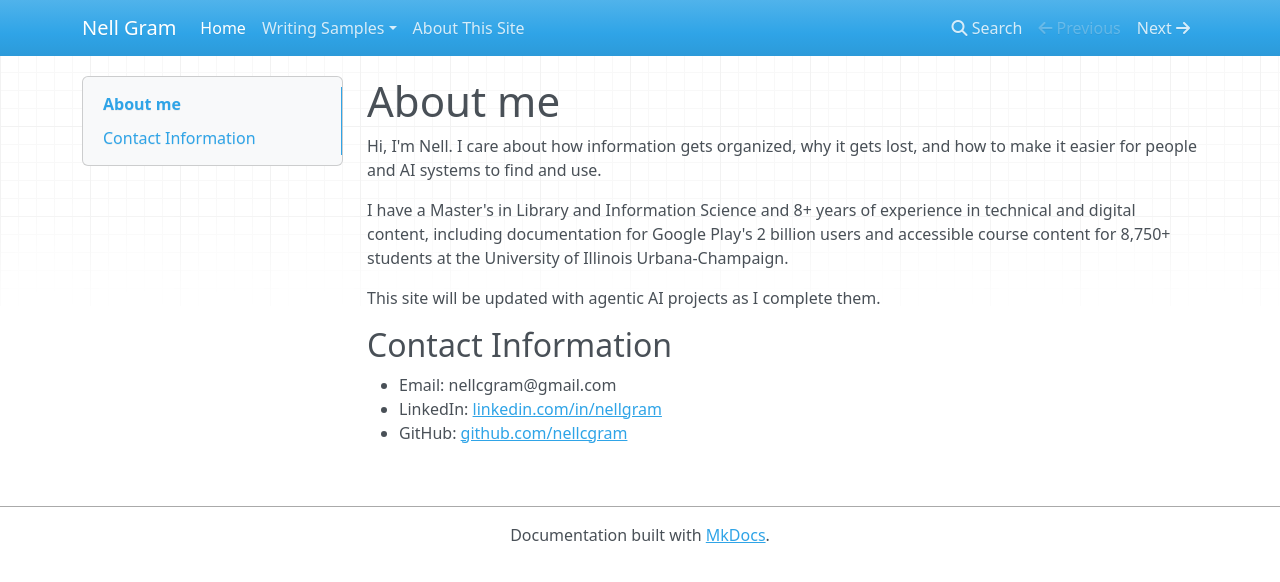
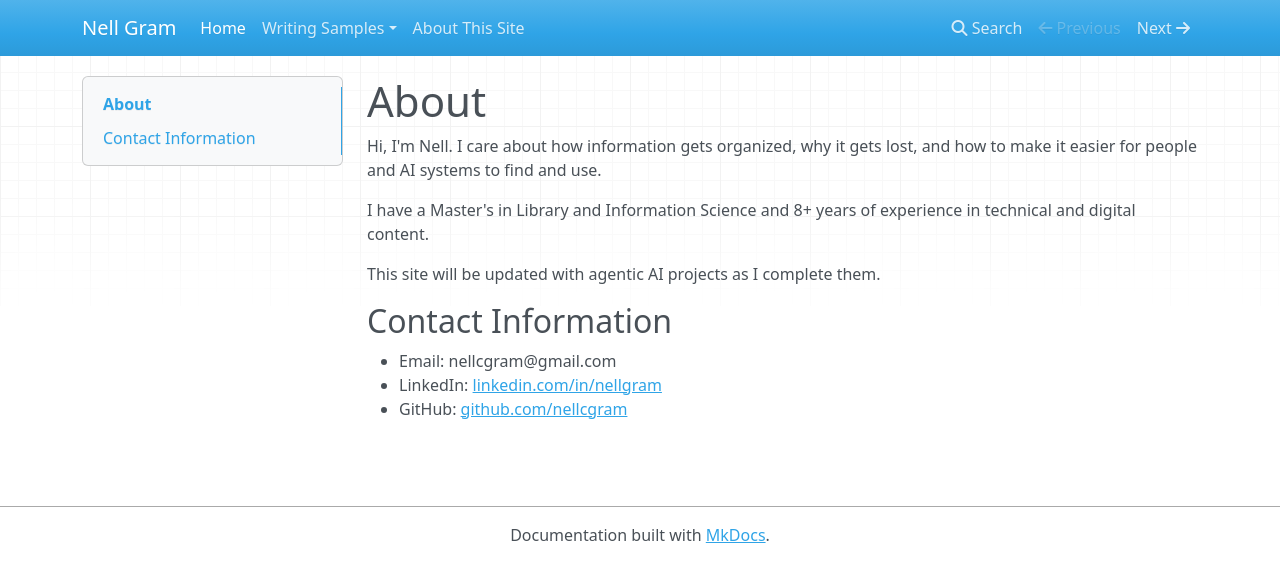
Before and after one commit to nellcgram/nellcgram.github.io, an MkDocs documentation site: the page built from docs/index.md, in a window 1280 px wide. Shown: the top 582 px of the page. Built offline with MkDocs 1.6.1, drawn with Linux system fonts in a browser that asks for light colours; nearby versions of some CDN libraries.

Commit message:
revised wording again

```diff
--- a/docs/index.md
+++ b/docs/index.md
@@ -1,8 +1,8 @@
-# About me
+# About
 
 Hi, I'm Nell. I care about how information gets organized, why it gets lost, and how to make it easier for people and AI systems to find and use.
 
-I have a Master's in Library and Information Science and 8+ years of experience in technical and digital content, including documentation for Google Play's 2 billion users and accessible course content for 8,750+ students at the University of Illinois Urbana-Champaign.
+I have a Master's in Library and Information Science and 8+ years of experience in technical and digital content.
 
 This site will be updated with agentic AI projects as I complete them.
 
```
